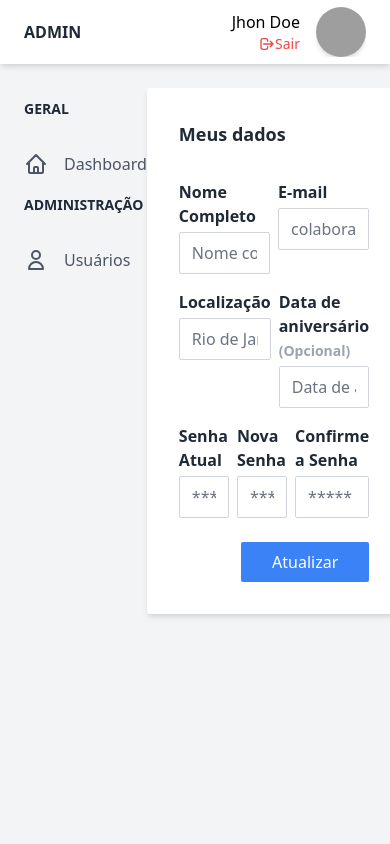
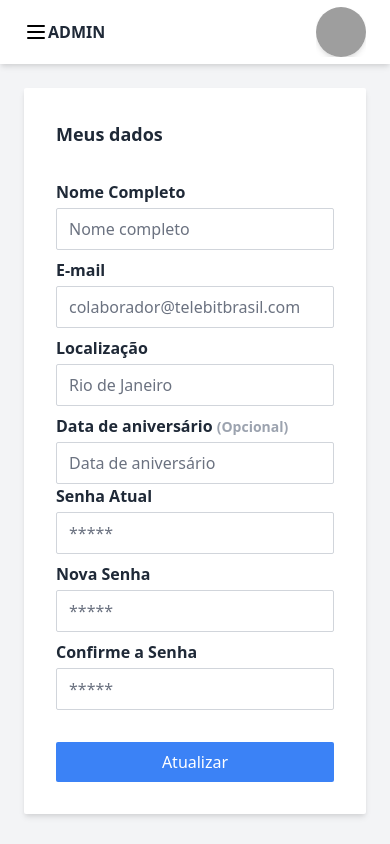
Before and after one commit to santanarscs/portal-telebit, a Next.js app: page /profile in a window 390 px wide. Built offline with nearby package versions, Linux system fonts and the light colour scheme; grey boxes are pictures that could not be loaded.

Commit message:
configure baisc mobile layout

```diff
--- a/src/components/Sidebar/index.tsx
+++ b/src/components/Sidebar/index.tsx
@@ -2,7 +2,7 @@ import { SidebarNav } from "./SidebarNav";
 
 export function Sidebar() {
   return (
-    <aside className="w-48">
+    <aside className="hidden lg:block lg:w-48">
       <SidebarNav />
     </aside>
   )
--- a/src/components/UpdateProfileForm.tsx
+++ b/src/components/UpdateProfileForm.tsx
@@ -36,12 +36,12 @@ function UpdateProfileForm() {
 
   return (
     <form onSubmit={handleSubmit(handleUpdateUser)}>
-      <div className="flex space-x-2 mb-4">
-        <Input name="name" placeholder="Nome completo" type="text" error={errors.name} {...register('name')} label="Nome Completo" />
-        <Input name="email" placeholder="colaborador@telebitbrasil.com" type="email" error={errors.email} {...register('email')} label="E-mail" />
+      <div className="flex flex-col lg:flex-row lg:space-x-2 lg:mb-4">
+        <Input className="mb-2 lg:mb-0" name="name" placeholder="Nome completo" type="text" error={errors.name} {...register('name')} label="Nome Completo" />
+        <Input className="mb-2 lg:mb-0" name="email" placeholder="colaborador@telebitbrasil.com" type="email" error={errors.email} {...register('email')} label="E-mail" />
       </div>
-      <div className="flex space-x-2 mb-4">
-        <Input name="location" placeholder="Rio de Janeiro" error={errors.location} {...register('location')} type="text" label="Localização" />
+      <div className="flex flex-col lg:flex-row lg:space-x-2 lg:mb-4">
+        <Input className="mb-2 lg:mb-0" name="location" placeholder="Rio de Janeiro" error={errors.location} {...register('location')} type="text" label="Localização" />
         <DatePicker
           name="birthday"
           label="Data de aniversário"
@@ -52,13 +52,13 @@ function UpdateProfileForm() {
 
           {...register('birthday')} />
       </div>
-      <div className="flex space-x-2 mb-4">
-        <Input name="password" placeholder="*****" type="password" error={errors.password} {...register('password')} label="Senha Atual" />
-        <Input name="new_password" placeholder="*****" type="password" error={errors.new_password} {...register('new_password')} label="Nova Senha" />
-        <Input name="confirm_password" placeholder="*****" type="password" error={errors.confirm_password} {...register('confirm_password')} label="Confirme a Senha" />
+      <div className="flex flex-col lg:flex-row lg:space-x-2 lg:mb-4">
+        <Input className="mb-2 lg:mb-0" name="password" placeholder="*****" type="password" error={errors.password} {...register('password')} label="Senha Atual" />
+        <Input className="mb-2 lg:mb-0" name="new_password" placeholder="*****" type="password" error={errors.new_password} {...register('new_password')} label="Nova Senha" />
+        <Input className="mb-2 lg:mb-0" name="confirm_password" placeholder="*****" type="password" error={errors.confirm_password} {...register('confirm_password')} label="Confirme a Senha" />
       </div>
       <div className="flex justify-end mt-6">
-        <Button className="w-32">Atualizar</Button>
+        <Button className="w-full lg:w-32">Atualizar</Button>
       </div>
     </form>
   )
--- a/src/components/layout/Header.tsx
+++ b/src/components/layout/Header.tsx
@@ -1,10 +1,17 @@
+
+import { MenuIcon } from '@heroicons/react/outline'
 import { Profile } from "./Profile"
 
 function Header() {
   return (
     <div className="h-16 flex items-center bg-white shadow-md">
       <div className="max-w-screen-2xl w-full px-6 flex items-center justify-between">
-        <h1 className="font-bold text-gray-800">ADMIN</h1>
+        <div className="flex items-center">
+          <button className="lg:hidden lg:mr-1">
+            <MenuIcon className="h-6 w-6 "/>
+          </button>
+          <h1 className="font-bold text-gray-800">ADMIN</h1>
+        </div>
         <Profile />
       </div>
     </div>
--- a/src/components/layout/Profile.tsx
+++ b/src/components/layout/Profile.tsx
@@ -1,16 +1,12 @@
 import Image from 'next/image'
-import { LogoutIcon } from '@heroicons/react/outline'
 import { useRouter } from 'next/router'
 function Profile() {
   const router = useRouter()
   return (
     <div className="flex items-center">
-      <div className="flex flex-col items-end mr-4">
+      <div className="hidden lg:flex flex-col items-end mr-4">
         <h2 className="text-md font-gray-800">Jhon Doe</h2>
-        <button className="flex items-center text-red-500 text-sm mt-1/2 hover:opacity-75 transition-opacity">
-          <LogoutIcon className="h-4 w-4" />
-          Sair
-        </button>
+        <small className="text-gray-500 text-xs">jhondoe@telebitbrasil.com</small>
       </div>
       <Image onClick={() => router.push('/profile')} className="cursor-pointer h-9 w-9 rounded-full shadow-md" src="https://robohash.org/abnemoaut.png?size=50x50&set=set2" alt="Usuário logado" width="50" height="50" />
 
--- a/src/pages/users/create.tsx
+++ b/src/pages/users/create.tsx
@@ -1,6 +1,4 @@
-import Link from 'next/link'
 import { useRouter } from "next/router";
-import { PencilAltIcon, TrashIcon, DocumentSearchIcon } from '@heroicons/react/outline'
 import { Header } from "../../components/layout/Header";
 import { Sidebar } from "../../components/Sidebar";
 
@@ -52,12 +50,12 @@ export default function Create() {
             <h1 className="font-semibold text-lg text-gray-800">Novo colaborador</h1>
           </div>
           <form onSubmit={handleSubmit(handleCreateUser)}>
-            <div className="flex space-x-2 mb-4">
-              <Input name="name" placeholder="Nome completo" type="text" error={errors.name} {...register('name')} label="Nome Completo" />
-              <Input name="email" placeholder="colaborador@telebitbrasil.com" type="email" error={errors.email} {...register('email')} label="E-mail" />
+            <div className="flex flex-col lg:flex-row lg:space-x-2 lg:mb-4">
+              <Input className="mb-2 lg:mb-0" name="name" placeholder="Nome completo" type="text" error={errors.name} {...register('name')} label="Nome Completo" />
+              <Input className="mb-2 lg:mb-0" name="email" placeholder="colaborador@telebitbrasil.com" type="email" error={errors.email} {...register('email')} label="E-mail" />
             </div>
-            <div className="flex space-x-2 mb-4">
-              <Input name="location" placeholder="Rio de Janeiro" error={errors.location} {...register('location')} type="text" label="Localização" />
+            <div className="flex flex-col lg:flex-row  lg:space-x-2 lg:mb-4">
+              <Input className="mb-2 lg:mb-0" name="location" placeholder="Rio de Janeiro" error={errors.location} {...register('location')} type="text" label="Localização" />
               <DatePicker
                 name="birthday"
                 label="Data de aniversário"
@@ -65,7 +63,7 @@ export default function Create() {
                 placeholder="Data de aniversário"
                 isRequired={false}
                 error={errors.birthday}
-
+                className="mb-2 lg:mb-0"
                 {...register('birthday')} />
             </div>
             <div>
@@ -78,7 +76,7 @@ export default function Create() {
               />
             </div>
             <div className=" flex justify-end mt-6">
-              <Button className="w-32" isLoading={formState.isSubmitting}>Salvar</Button>
+              <Button className="w-full lg:w-32" isLoading={formState.isSubmitting}>Salvar</Button>
             </div>
           </form>
         </div>
--- a/src/pages/users/index.tsx
+++ b/src/pages/users/index.tsx
@@ -30,32 +30,32 @@ export default function Users() {
           <table className="min-w-full divide-y divide-gray-200">
             <thead className="bg-gray-200">
               <tr>
-                <th scope="col" className="px-6 p-3 text-left text-xs font-medium text-gray-500 uppercase tracking-wider">#</th>
+                <th scope="col" className="hidden md:inline-block px-6 p-3 text-left text-xs font-medium text-gray-500 uppercase tracking-wider">#</th>
                 <th scope="col" className="px-6 p-3 text-left text-xs font-medium text-gray-500 uppercase tracking-wider">Nome</th>
                 <th scope="col" className="px-6 p-3 text-left text-xs font-medium text-gray-500 uppercase tracking-wider">E-mail</th>
-                <th scope="col" className="px-6 p-3 text-left text-xs font-medium text-gray-500 uppercase tracking-wider">Telefone</th>
-                <th scope="col" className="px-6 p-3 text-left text-xs font-medium text-gray-500 uppercase tracking-wider">Lotação</th>
+                <th scope="col" className="hidden lg:inline-block px-6 p-3 text-left text-xs font-medium text-gray-500 uppercase tracking-wider">Telefone</th>
+                <th scope="col" className="hidden lg:inline-block px-6 p-3 text-left text-xs font-medium text-gray-500 uppercase tracking-wider">Lotação</th>
                 <th scope="col" className="px-6 p-3 text-left text-xs font-medium text-gray-500 uppercase tracking-wider">Ações</th>
               </tr>
             </thead>
             <tbody className="divide-y divide-gray-200">
               {users.map(user => (
                 <tr key={user.id}>
-                  <td className="px-4 py-2 text-gray-800">
+                  <td className="hidden md:inline-block px-4 py-2 text-gray-800">
                     <Image className="h-9 w-9 rounded-full shadow-md" src={user.avatar} alt={user.name} width="50" height="50" />
                   </td>
                   <td className="px-4 py-2 text-gray-800">{user.name}</td>
                   <td className="px-4 py-2 text-gray-800">{user.email}</td>
-                  <td className="px-4 py-2 text-gray-800">{user.phone}</td>
-                  <td className="px-4 py-2 text-gray-800">{user.location}</td>
+                  <td className="hidden lg:inline-block px-4 py-2 text-gray-800">{user.phone}</td>
+                  <td className="hidden lg:inline-block px-4 py-2 text-gray-800">{user.location}</td>
                   <td className="px-4 py-2 text-center space-x-1">
                     <button onClick={() => router.push(`/users/${user.id}/detail`)} className="bg-blue-500 text-white rounded-sm p-1 hover:opacity-90 transition-opacity">
                       <DocumentSearchIcon className="h-4 w-4" />
                     </button>
-                    <button className="bg-green-500 text-white rounded-sm p-1 hover:opacity-90 transition-opacity">
+                    <button className="hidden lg:inline-block bg-green-500 text-white rounded-sm p-1 hover:opacity-90 transition-opacity">
                       <PencilAltIcon className="h-4 w-4" />
                     </button>
-                    <button className="bg-red-500 text-white rounded-sm p-1 hover:opacity-90 transition-opacity">
+                    <button className="hidden lg:inline-block bg-red-500 text-white rounded-sm p-1 hover:opacity-90 transition-opacity">
                       <TrashIcon className="h-4 w-4" />
                     </button>
                   </td>
```
